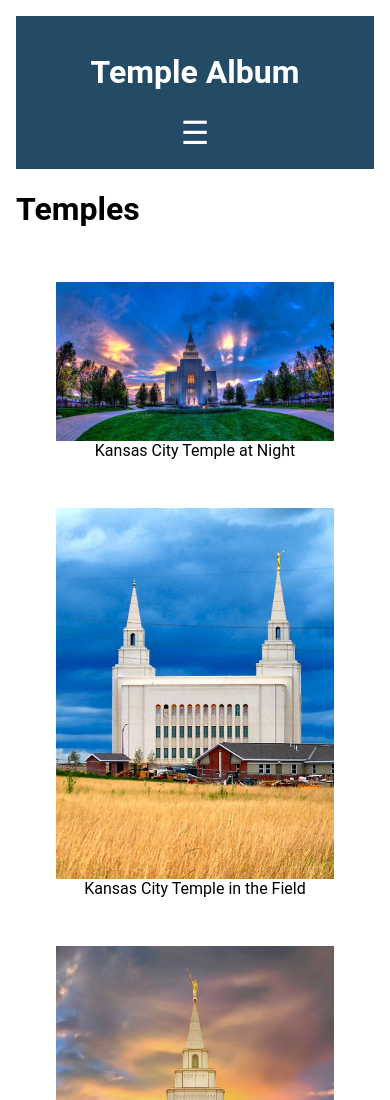
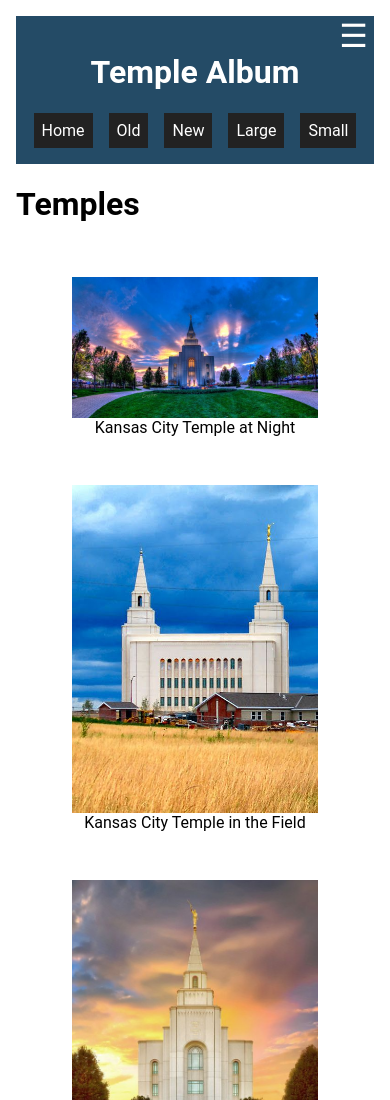
Before and after one commit to Tjg9265/wdd131, a plain HTML site: page temples.html in a window 390 px wide. Shown: the top 1100 px of the page. Drawn offline with Linux system fonts and the light colour scheme.

Commit message:
temple update 6

```diff
--- a/scripts/temples.js
+++ b/scripts/temples.js
@@ -1,11 +1,22 @@
+// Hamburger menu
 const menuButton = document.getElementById('menu');
 const navigation = document.querySelector('.navigation');
 
-menuButton.addEventListener('click', () => {
-  navigation.classList.toggle('open');
-  menuButton.textContent = navigation.classList.contains('open') ? '✖' : '☰';
-});
+if (menuButton && navigation) {
+  menuButton.addEventListener('click', () => {
+    navigation.classList.toggle('open');
+    menuButton.textContent = navigation.classList.contains('open') ? '✖' : '☰';
+  });
+}
 
-// Footer JS
-document.getElementById('year').textContent = new Date().getFullYear();
-document.getElementById('lastModified').textContent = `Last Modified: ${document.lastModified}`;
+// Footer year
+const yearSpan = document.getElementById('year');
+if (yearSpan) {
+  yearSpan.textContent = new Date().getFullYear();
+}
+
+// Footer last modified
+const modifiedSpan = document.getElementById('lastModified');
+if (modifiedSpan) {
+  modifiedSpan.textContent = `Last Modified: ${document.lastModified}`;
+}
--- a/styles/temples-large.css
+++ b/styles/temples-large.css
@@ -13,3 +13,15 @@
     grid-template-columns: repeat(auto-fit, minmax(200px, 1fr));
   }
 }
+
+@media screen and (min-width: 640px) {
+  .temple-grid {
+    grid-template-columns: repeat(3, 1fr);
+  }
+}
+
+ .navigation {
+    display: flex !important;
+    flex-direction: row;
+    justify-content: center;
+  }
--- a/styles/temples.css
+++ b/styles/temples.css
@@ -32,11 +32,14 @@ nav a:hover {
 }
 
 #menu {
+  display: block;
+  font-size: 2rem;
   background: none;
   border: none;
-  font-size: 2rem;
-  color: white;
-  cursor: pointer;
+  position: absolute;
+  top: 1rem;
+  right: 1rem;
+  color:white;
 }
 
 .temple-grid {
@@ -55,3 +58,26 @@ figure img {
   height: auto;
   display: block;
 }
+
+.temple-grid {
+  display: grid;
+  grid-template-columns: 1fr;
+  gap: 1rem;
+  padding: 1rem;
+}
+
+.temple-grid img {
+  width: 100%;
+  height: auto;
+  display: block;
+}
+
+.navigation {
+  display: none;
+  flex-direction: column;
+  gap: 1rem;
+}
+
+.navigation.open {
+  display: flex;
+}
```
